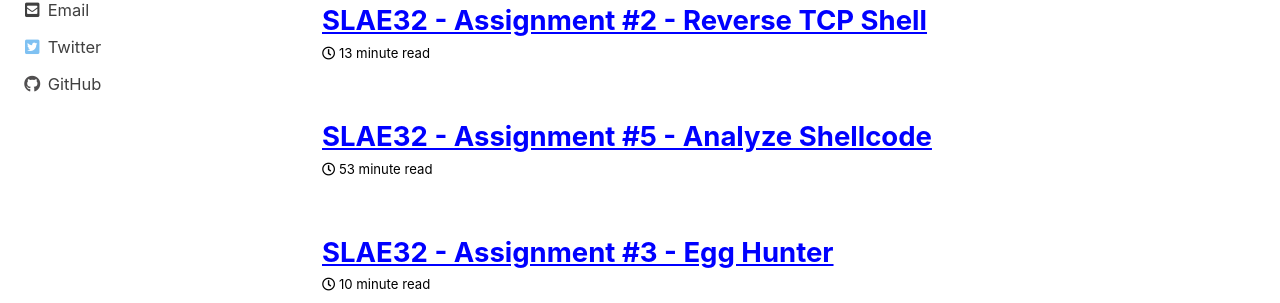
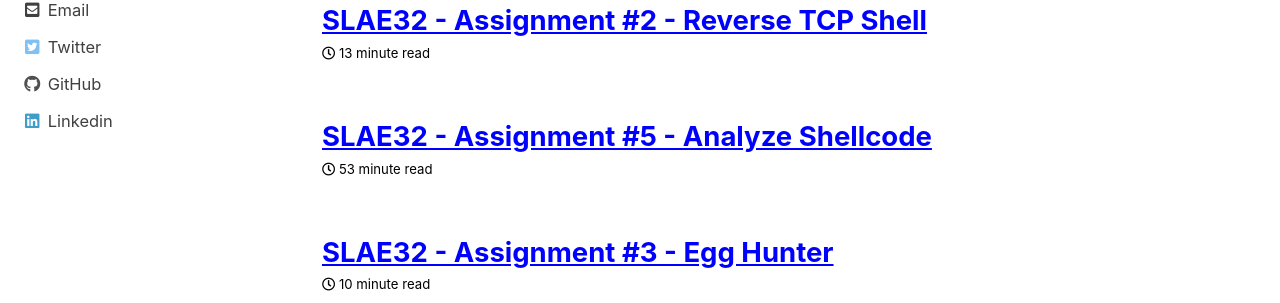
Before and after one commit to xen0vas/xen0vas.github.io, a Jekyll site: the page built from index.html, in a window 1280 px wide. Shown: the part 382-685 px from the top of the page. Built offline with Jekyll 4.4.1, drawn with Linux system fonts in a browser that asks for light colours; cached includes are drawn as plain includes; the list of posts is cut into pages by our own code.

Commit message:
SLAE32 - Assignment #1

```diff
--- a/_config.yml
+++ b/_config.yml
@@ -127,9 +127,9 @@
     - label: "GitHub"
       icon: "fab fa-fw fa-github"
       url: "https://github.com/xen0vas"
-    - label: "Instagram"
-      icon: "fab fa-fw fa-instagram"
-      # url: "https://instagram.com/"
+    - label: "Linkedin"
+      icon: "fab fa-fw fa-linkedin"
+      url: "https://www.linkedin.com/in/xvass/"
 
 # Site Footer
 footer:
```
